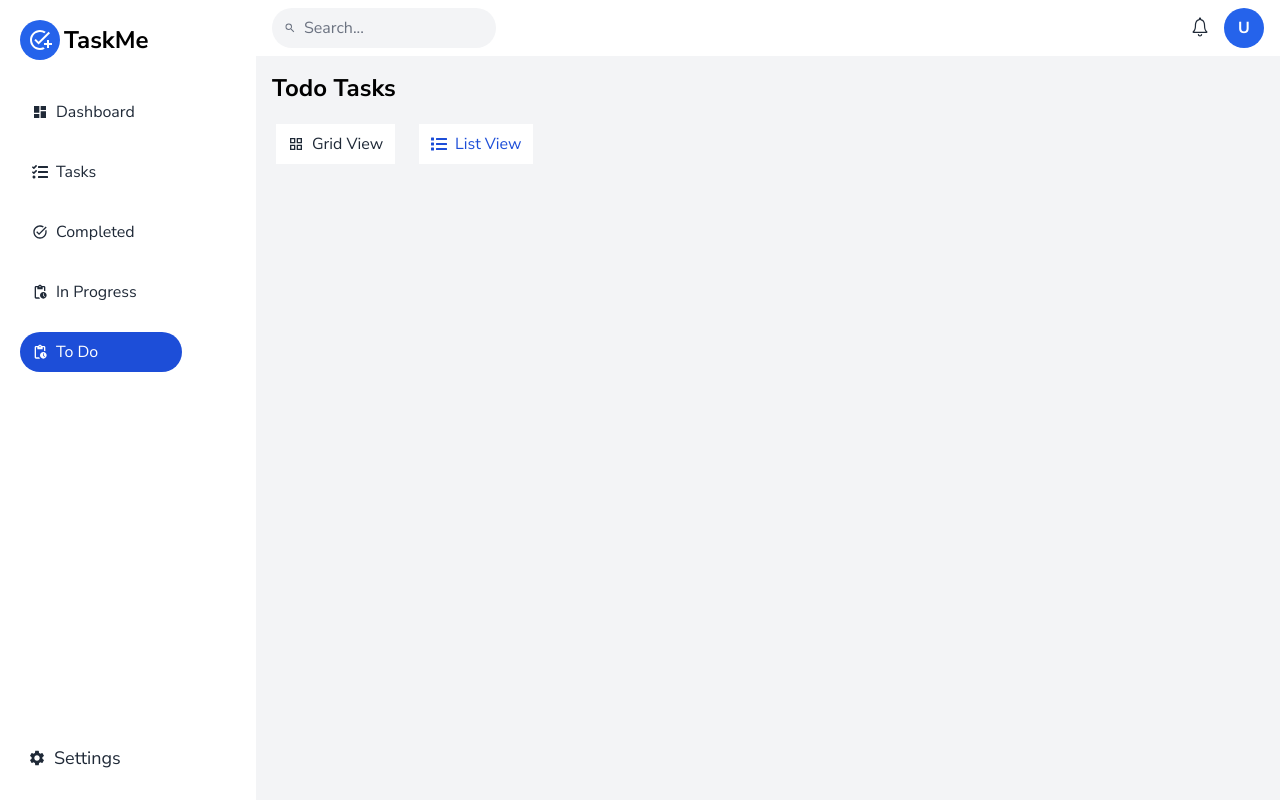
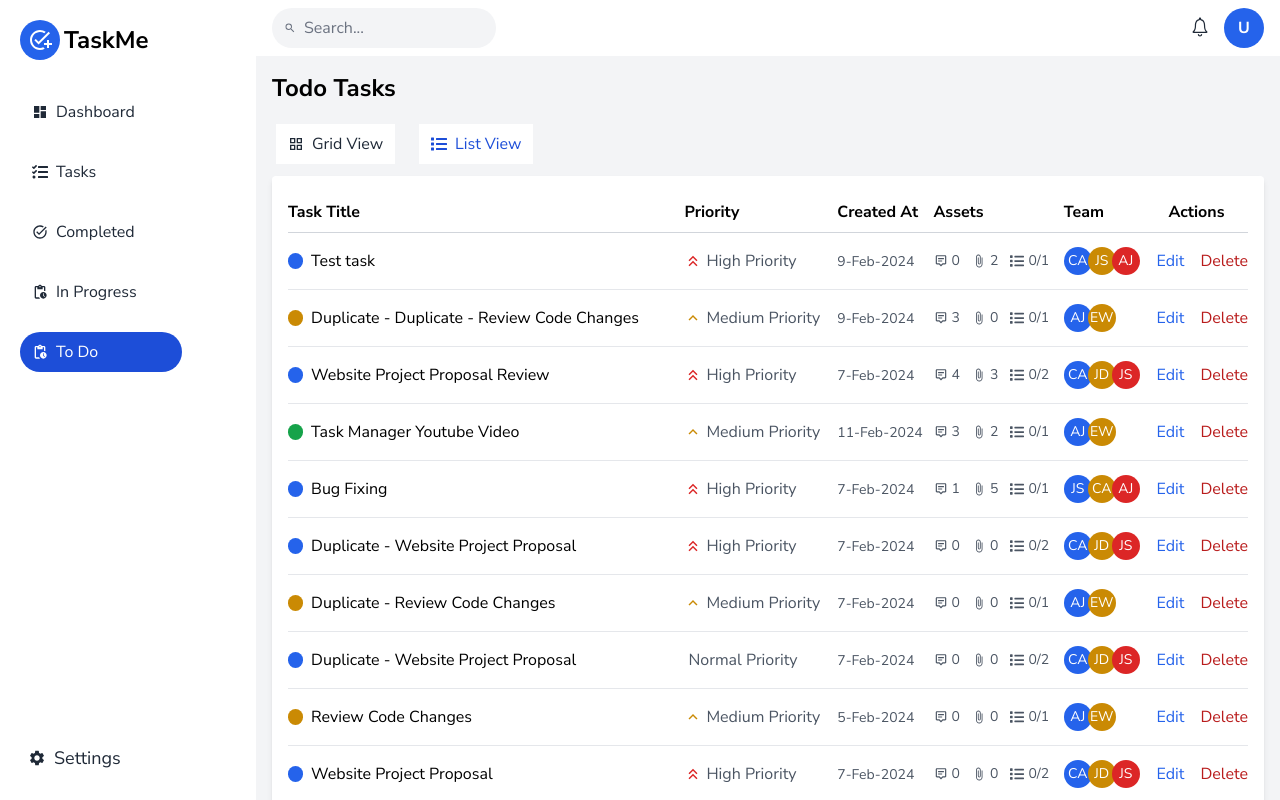
Before and after one commit to bijaysharma8335/Task-Management-System, a React (Create React App) app in the folder client/: page /todo/todo in a window 1280 px wide. Both pictures are taken after a click on the tab "List View". Built offline with nearby package versions, Linux system fonts and the light colour scheme.

Commit message:
Display Tasks in LIst  and Grid view

```diff
--- /dev/null
+++ b/client/src/components/ListView.jsx
@@ -0,0 +1,126 @@
+import React, { useState } from "react";
+import {
+    MdAttachFile,
+    MdKeyboardArrowDown,
+    MdKeyboardArrowUp,
+    MdKeyboardDoubleArrowUp,
+} from "react-icons/md";
+import { BGS, formatDate, PRIORITYSTYLES, TASK_TYPE } from "../utils";
+import clsx from "clsx";
+import { FaList } from "react-icons/fa";
+
+import UserInfo from "./UserInfo";
+import Button from "./Button";
+import { BiMessageAltDetail } from "react-icons/bi";
+
+const ICONS = {
+    high: <MdKeyboardDoubleArrowUp />,
+    medium: <MdKeyboardArrowUp />,
+    low: <MdKeyboardArrowDown />,
+};
+const ListView = ({ tasks }) => {
+    const [openDialog, setOpenDialog] = useState(false);
+    const [selected, setSelected] = useState(null);
+
+    const deleteClicks = () => {};
+
+    const TableHeader = () => (
+        <thead className="w-full border-b border-gray-300">
+            <tr className="w-full text-black text-left">
+                <th className="py-2">Task Title</th>
+                <th className="py-2">Priority</th>
+                <th className="py-2 line-clamp-1">Created At</th>
+                <th className="py-2">Assets</th>
+                <th className="py-2">Team</th> <th className="py-2 flex justify-center">Actions</th>
+            </tr>
+        </thead>
+    );
+    const TableRow = ({ task }) => (
+        <tr className="border-b border-gray-200 text-gray-600 hover:bg-gray-300/10">
+            <td className="py-2">
+                <div className="flex  items-center gap-2">
+                    <div className={clsx("w-4 h-4 rounded-full", TASK_TYPE[task.stage])} />
+                    <p className="w-full line-clamp-2 text-base text-black">{task?.title}</p>
+                </div>
+            </td>
+            <td className="py-2">
+                <div className="flex gap-1 items-center">
+                    <span className={clsx("text-lg", PRIORITYSTYLES[task?.priority])}>
+                        {ICONS[task?.priority]}
+                    </span>
+                    <span className="capitalize line-clamp-1">{task?.priority} Priority</span>
+                </div>
+            </td>
+            <td className="py-2">
+                <span className="text-sm text-gray-600">{formatDate(new Date(task?.date))}</span>
+            </td>
+            <td className="py-2">
+                <div className="flex items-center gap-3">
+                    <div className="flex gap-1 items-center text-sm text-gray-600">
+                        <BiMessageAltDetail />
+                        <span>{task?.activities?.length}</span>
+                    </div>
+                    <div className="flex gap-1 items-center text-sm text-gray-600 ">
+                        <MdAttachFile />
+                        <span>{task?.assets?.length}</span>
+                    </div>
+                    <div className="flex gap-1 items-center text-sm text-gray-600 ">
+                        <FaList />
+                        <span>0/{task?.subTasks?.length}</span>
+                    </div>
+                </div>
+            </td>
+            <td className="py-2">
+                <div className="flex">
+                    {task?.team?.map((member, index) => (
+                        <div
+                            key={member._id}
+                            className={clsx(
+                                "w-7 h-7 rounded-full text-white flex items-center justify-center text-sm -mr-1",
+                                BGS[index % BGS?.length]
+                            )}
+                        >
+                            <UserInfo user={member} />
+                        </div>
+                    ))}
+                </div>
+            </td>{" "}
+            <td className="py-2 flex gap-2 md:gap-4 justify-end">
+                <Button
+                    className="text-blue-600 hover:text-blue-500 sm:px-0 text-sm md:text-base"
+                    label="Edit"
+                    type="button"
+                />
+
+                <Button
+                    className="text-red-700 hover:text-red-500 sm:px-0 text-sm md:text-base"
+                    label="Delete"
+                    type="button"
+                    onClick={() => deleteClicks(task._id)}
+                />
+            </td>
+        </tr>
+    );
+
+    return (
+        <>
+            <div className="bg-white px-2 md:px-4 pt-4 pb-9 shadow-md rounded">
+                <div className="overflow-x-auto">
+                    <table className="w-full">
+                        <TableHeader />
+                        <tbody>
+                            {tasks.map((task, index) => (
+                                <TableRow key={index} task={task} />
+                            ))}
+                        </tbody>
+                    </table>
+                </div>
+            </div>
+
+
+
+        </>
+    );
+};
+
+export default ListView;
--- a/client/src/components/Tabs.jsx
+++ b/client/src/components/Tabs.jsx
@@ -1,4 +1,4 @@
-import { Tab, TabGroup, TabList, TabPanel } from "@headlessui/react";
+import { Tab, TabGroup, TabList, TabPanels } from "@headlessui/react";
 import React from "react";
 
 function classNames(...classes) {
@@ -27,7 +27,7 @@ const Tabs = ({ tabs, setSelected, children }) => {
                         </Tab>
                     ))}
                 </TabList>
-                <TabPanel className="w-full mt-2">{children}</TabPanel>
+                <TabPanels className="w-full mt-2">{children}</TabPanels>
             </TabGroup>
         </div>
     );
--- a/client/src/components/TaskCard.jsx
+++ b/client/src/components/TaskCard.jsx
@@ -26,7 +26,6 @@ const TaskCard = ({ task }) => {
         <>
             <div className="w-full h-fit bg-white shadow-md p-4 rounded">
                 <div className="w-full flex justify-between">
-                    {" "}
                     <div
                         className={clsx(
                             "flex flex-1 gap-1 items-center text-sm font-medium",
@@ -34,17 +33,18 @@ const TaskCard = ({ task }) => {
                         )}
                     >
                         <span className="text-lg">{ICONS[task?.priority]}</span>
-                        <span className="uppercase">{task?.priority}Priority</span>
+                        <span className="uppercase">{task?.priority} Priority</span>
                     </div>
+
                     {user?.isAdmin && <TaskDialog task={task} />}
                 </div>
                 <>
                     <div className="flex items-center gap-2">
                         {" "}
-                        <div className={clsx("w-4 h-4 rounded-full", TASK_TYPE[task.stage])}>
-                            <h4 className="line-clamp-1 text-black">{task.title}</h4>
-                        </div>
+                        <div className={clsx("w-4 h-4 rounded-full", TASK_TYPE[task.stage])} />
+                        <h4 className="line-clamp-1 text-black">{task.title}</h4>
                     </div>
+
                     <span className=" text-sm text-gray-600">
                         {formatDate(new Date(task?.date))}
                     </span>
@@ -69,6 +69,7 @@ const TaskCard = ({ task }) => {
                     <div className="flex flex-row-reverse">
                         {task?.team?.map((member, index) => (
                             <div
+                                key={index}
                                 className={clsx(
                                     "w-7 h-7 rounded-ull text-white flex items-center justify-center text-sm -mr-1",
                                     BGS[index % BGS?.length]
@@ -85,24 +86,34 @@ const TaskCard = ({ task }) => {
                     <div className="py-4 border-t border-gray-200">
                         <h5 className="text-base line-clamp-1">{task?.subTasks[0].title}</h5>
                         <div className="p-4 space-x-8">
-                            <span className="text-sm text-gray-600">{formatDate(new Date(task?.subTasks[0]?.date))}</span>
-                            <span className="bg-blue-600/10 px-3 py-1 rounded-full text-blue-700  font-medium">{task?.subTasks[0]?.tag}</span>
+                            <span className="text-sm text-gray-600">
+                                {formatDate(new Date(task?.subTasks[0]?.date))}
+                            </span>
+                            <span className="bg-blue-600/10 px-3 py-1 rounded-full text-blue-700  font-medium">
+                                {task?.subTasks[0]?.tag}
+                            </span>
                         </div>
                     </div>
                 ) : (
                     <>
-                    <div className="p-4 border-t border-gray-200">
-                        <span className="text-gray-500">No Sub Task</span></div></>
+                        <div className="p-4 border-t border-gray-200">
+                            <span className="text-gray-500">No Sub Task</span>
+                        </div>
+                    </>
                 )}
 
-
                 <div className="w-full pb-2">
-                    <button>
-                        <IoMdAdd className='text-lg'/>
+                    <button
+                        disabled={user?.isAdmin ? false : true}
+                        className="w-full flex gap-4 items-center text-sm text-gray-500 font-semibold disabled:cursor-not-allowed disabled::text-gray-300"
+                    >
+                        <IoMdAdd className="text-lg" />
                         <span>Add SUBTASK</span>
                     </button>
                 </div>
             </div>
+
+            {/* <AddSubTask open={open} setOpen={setOpen} id={task._id} /> */}
         </>
     );
 };
--- a/client/src/components/TaskDialog.jsx
+++ b/client/src/components/TaskDialog.jsx
@@ -3,7 +3,7 @@ import React from 'react'
 const TaskDialog = () => {
   return (
     <div>
-
+      <h1>TaskDialog</h1>
     </div>
   )
 }
--- a/client/src/components/UserInfo.jsx
+++ b/client/src/components/UserInfo.jsx
@@ -3,7 +3,7 @@ import React, { Fragment } from "react";
 import { getInitials } from "../utils";
 
 const UserInfo = ({ user }) => {
-  console.log(user)
+//   console.log(user)
     return (
         <div className="px-4">
             <Popover className="relative">
--- a/client/src/pages/Tasks.jsx
+++ b/client/src/pages/Tasks.jsx
@@ -54,13 +54,13 @@ const Tasks = () => {
                         </div>
                     )}
 
-                    {selected === 0 ? (
+                    {selected !== 1 ? (
                         <div>
                             <GridView tasks={tasks} />
                         </div>
                     ) : (
-                        <div>
-                            {/* <ListView /> */}
+                        <div className="w-full">
+                            <ListView tasks={tasks} />
                         </div>
                     )}
                 </Tabs>
```
